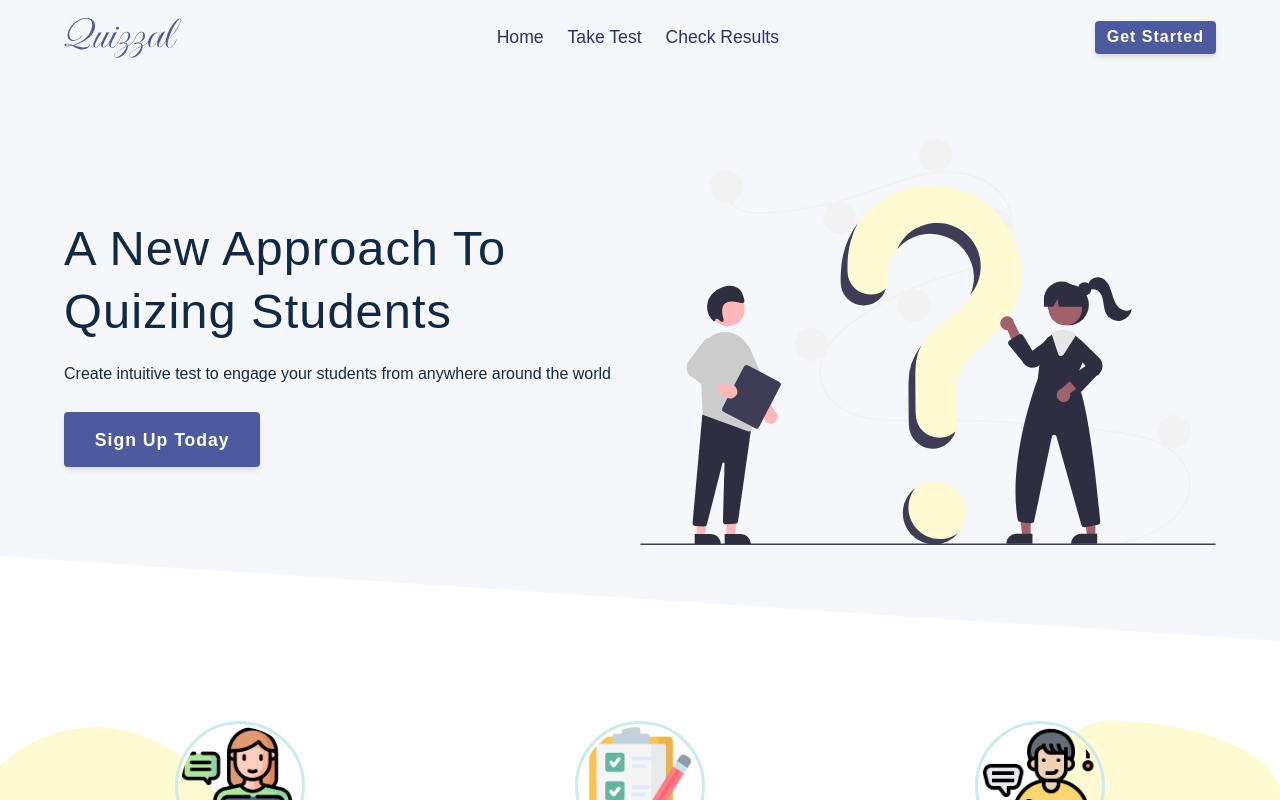
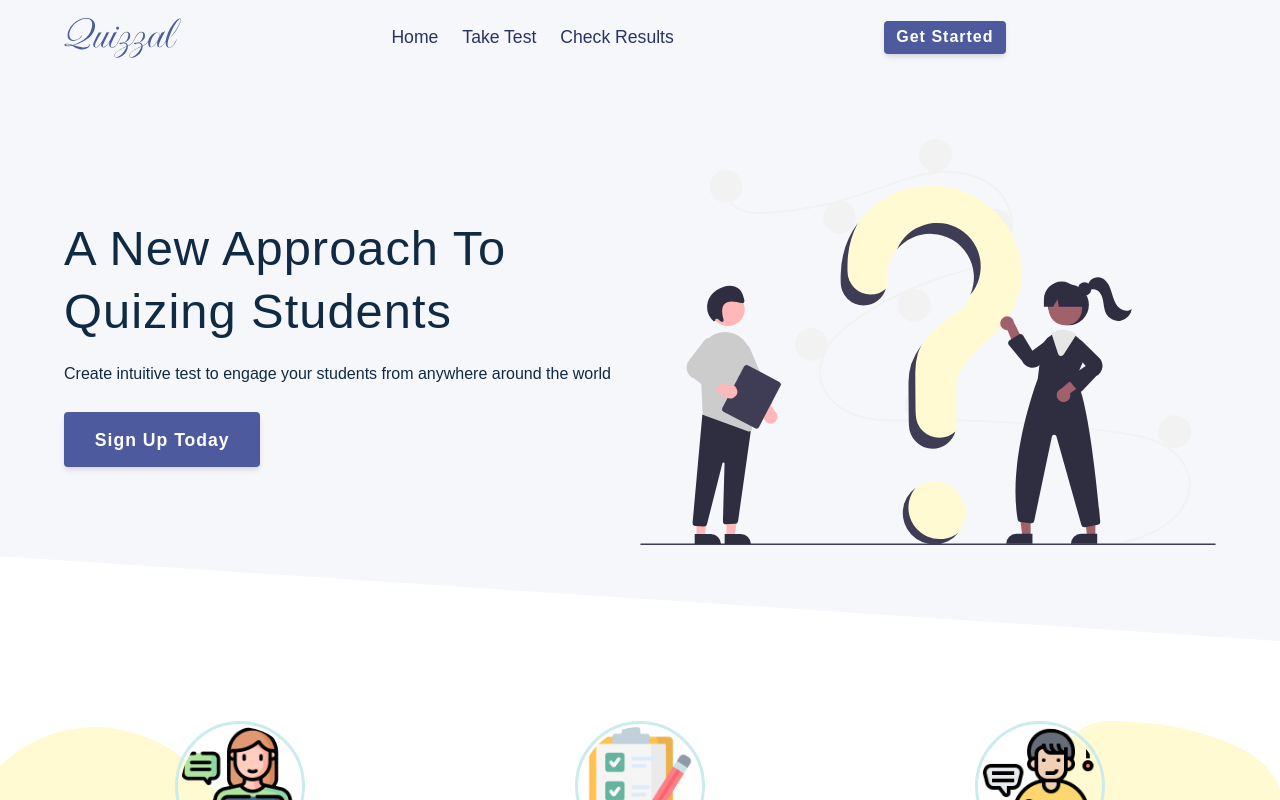
Before and after one commit to Moshood1426/Quiz-App, a React (Create React App) app in the folder client/: page /landing in a window 1280 px wide. Shown: the top 800 px of the page. Built offline with nearby package versions, Linux system fonts and the light colour scheme.

Commit message:
sign out functionality initiated

```diff
--- a/client/src/assets/wrappers/AddQuestionContent.tsx
+++ b/client/src/assets/wrappers/AddQuestionContent.tsx
@@ -12,7 +12,7 @@ const Wrapper = styled.div`
   top: 50%;
   left: 50%;
   transform: translate(-50%, -50%);
-  z-index: 1;
+  z-index: 3;
 
   .add-question-logo {
     width: 100px;
--- a/client/src/assets/wrappers/AddQuestionType.tsx
+++ b/client/src/assets/wrappers/AddQuestionType.tsx
@@ -12,7 +12,7 @@ const Wrapper = styled.div`
   top: 50%;
   left: 50%;
   transform: translate(-50%, -50%);
-  z-index: 1;
+  z-index: 3;
 
   .description {
     padding-top: 2em;
--- a/client/src/assets/wrappers/AddQuestionsModal.tsx
+++ b/client/src/assets/wrappers/AddQuestionsModal.tsx
@@ -10,7 +10,7 @@ const Wrapper = styled.div`
     height: 100vh;
     width: 100%;
     background-color: rgba(54, 43, 43, 0.73);
-    z-index: 1;
+    z-index: 2;
   }
 `;
 export default Wrapper;
--- a/client/src/assets/wrappers/Navbar.tsx
+++ b/client/src/assets/wrappers/Navbar.tsx
@@ -3,7 +3,7 @@ import styled from "styled-components";
 const Wrapper = styled.nav`
   background-color: var(--primary-100);
   position: relative;
-  z-index: 1;
+  z-index: 2;
 
   .nav-container {
     display: flex;
@@ -38,6 +38,43 @@ const Wrapper = styled.nav`
     height: 40px;
   }
 
+  .user-container {
+    position: relative;
+  }
+
+  .hide-logout-dropdown {
+    display: none;
+  }
+
+  .logout-dropdown {
+    position: absolute;
+    background-color: var(--white);
+    right: 0;
+    font-size: 1rem;
+    width: 150px;
+    box-shadow: var(--shadow-4);
+    margin-top: 0.2em;
+  }
+
+  .dropdown-name {
+    margin: 0;
+    padding: 0.65em 1.2em;
+    background-color: #f6f8f9;
+    border-bottom: var(--grey-100) solid 1px;
+    font-weight: bold;
+  }
+
+  .dropdown-action-item {
+    margin: 0;
+    padding: 0.65em 1.2em;
+  }
+
+  .dropdown-btn {
+    padding: 0.65em 1.2em;
+    border-top: 1px solid var(--grey-100);
+    display: flex;
+  }
+
   @media (min-width: 600px) {
     .nav-toggle {
       display: none;
--- a/client/src/components/Navbar.tsx
+++ b/client/src/components/Navbar.tsx
@@ -1,18 +1,20 @@
+import { useState } from "react";
 import Wrapper from "../assets/wrappers/Navbar";
 import Logo from "./Logo";
-import { AiOutlineMenu} from "react-icons/ai"
+import { AiOutlineMenu } from "react-icons/ai";
 import useAppContext from "../store/appContext";
 
-const Navbar: React.FC= () => {
-  const { user } = useAppContext()
-  const nameTag = user?.firstName[0] || "A"
+const Navbar: React.FC = () => {
+  const [showLogout, setShowLogout] = useState(false);
+
+  const { user } = useAppContext();
+  const nameTag = user?.firstName[0] || "A";
 
   return (
     <Wrapper>
       <div className="nav-container">
-
         <div>
-            <Logo />
+          <Logo />
         </div>
 
         <ul className="nav-items">
@@ -25,8 +27,19 @@ const Navbar: React.FC= () => {
           <button className="btn">Get Started</button>
         </div>
 
-        <div className="user">
-          <span>{nameTag}</span>
+        <div className="user-container">
+          <div className="user" onClick={() => setShowLogout((item) => !item)}>
+            <span>{nameTag}</span>
+          </div>
+
+          <div className={showLogout ? "logout-dropdown" : "hide-logout-dropdown"}>
+            <p className="dropdown-name">{user?.firstName}</p>
+            <div className="dropdown-action">
+              <p className="dropdown-action-item">Manage quiz</p>
+              <p className="dropdown-action-item">Settings</p>
+            </div>
+            <span className="dropdown-btn">Sign out</span>
+          </div>
         </div>
 
         <div className="nav-toggle" aria-label="toggle navigation">
```
